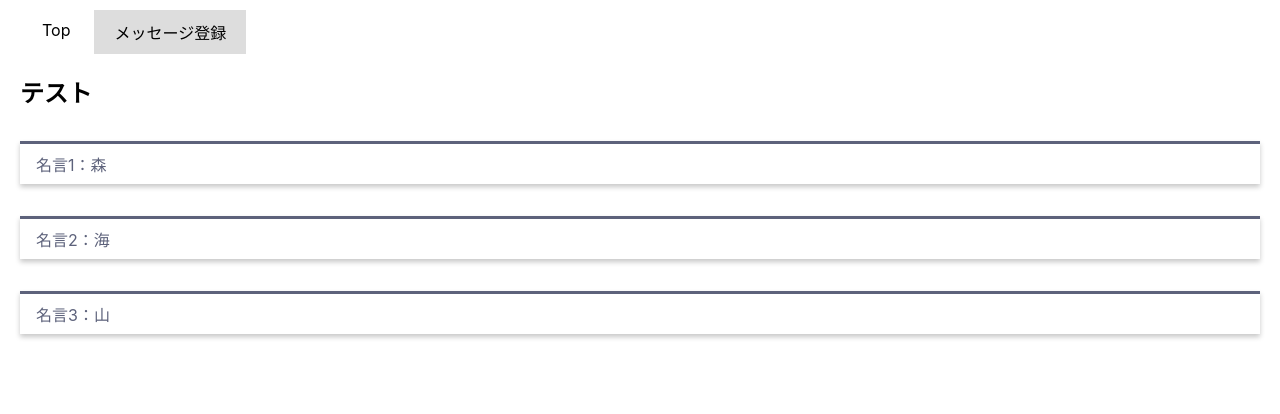
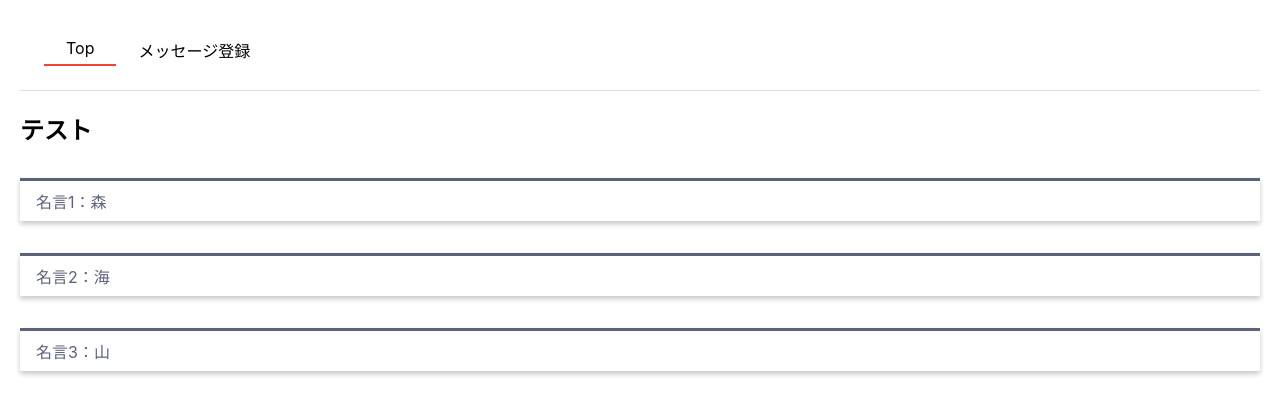
Before and after one commit to GETYAMAME/my-app, a Next.js app: page / in a window 1280 px wide. Shown: the top 414 px of the page. Built offline with nearby package versions, Linux system fonts and the light colour scheme.

Commit message:
タブ切り替え

```diff
--- a/components/header.js
+++ b/components/header.js
@@ -3,26 +3,26 @@ import styled from 'styled-components'
 import {useState} from 'react'
 
 const AInner = styled.a`
-    display: block;
-    background:#ddd;
-    margin:0 2px;
-    padding:10px 20px;
-    ${props => props.focused ? 'background:#fff;' : 'background:#ddd;'};
+    list-style: none;
+    padding: 4px 22px;
+    cursor: pointer;
+    border-bottom: ${props => props.focused ? '2px solid #F44336' : 'none'};
 `
+
 const Tab = styled.div`
     display: flex;
-    flex-wrap: wrap;
+    padding: 24px;
+    border-bottom: 1px solid #E0E0E0;
 `
 
-export const Header = () => {
-    const [tab, setTab] = useState('top');
+export const Header = ({ tab }) => {
     return (
         <Tab>
             <Link href="/">
-            <AInner focused={tab === 'top'} onClick={() => setTab('top')}>Top</AInner>
+            <AInner focused={tab === 'top'}>Top</AInner>
             </Link>
             <Link href="/regist">
-            <AInner focused={tab === 'regist'} onClick={() => setTab('regist')}>メッセージ登録</AInner>
+            <AInner focused={tab === 'regist'}>メッセージ登録</AInner>
             </Link>
         </Tab>
     )
--- a/pages/index.js
+++ b/pages/index.js
@@ -29,7 +29,7 @@ export default function Home() {
   },[])
   return (
     <Container>
-      <Header></Header>
+      <Header tab={'top'}></Header>
       <h2>テスト</h2>
       {
         item.map((str,index) => {
```
Also changed, not shown: pages/regist/index.js (+9 -4 lines).
